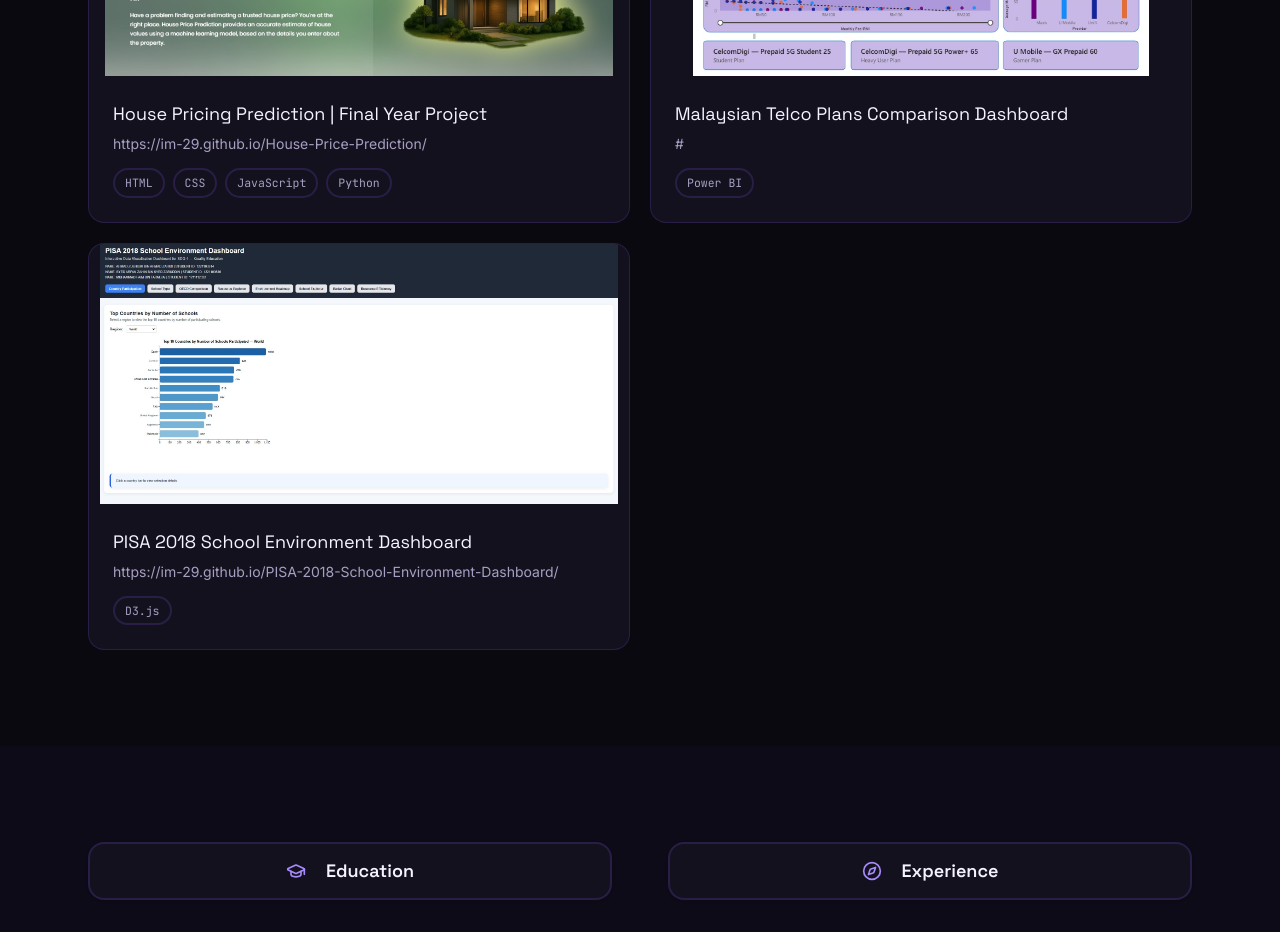
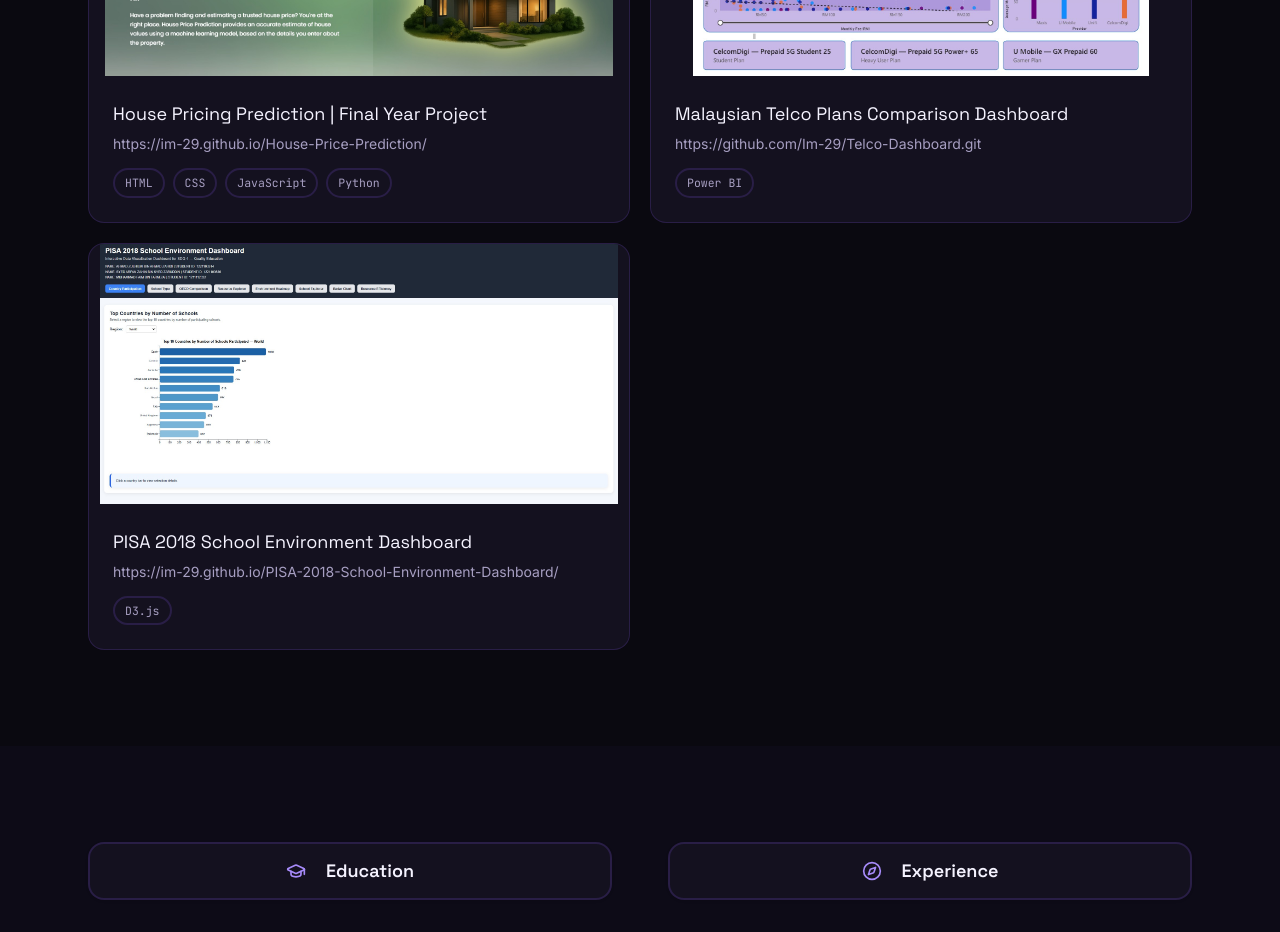
Before and after one commit to Im-29/portfolio-react, a React (Vite) app: page / in a window 1280 px wide. Shown: the part 1840-2772 px from the top of the page. Built offline with nearby package versions, Linux system fonts and the light colour scheme.

Commit message:
Update project link for Telco Dashboard

```diff
--- a/src/data.js
+++ b/src/data.js
@@ -21,7 +21,7 @@ export const services = [
 
 export const projects = [
   { name: "House Pricing Prediction | Final Year Project", desc: "https://im-29.github.io/House-Price-Prediction/", tags: ["HTML", "CSS", "JavaScript", "Python"], image: "/images/USER HOMEPAGE.jpg", from: "#2e1a52", to: "#1a0f2e" },
-  { name: "Malaysian Telco Plans Comparison Dashboard", desc: "#", tags: ["Power BI"], image: "/images/Telco Dashboard.jpg", from: "#3a1030", to: "#160a1c" },
+  { name: "Malaysian Telco Plans Comparison Dashboard", desc: "https://github.com/Im-29/Telco-Dashboard.git", tags: ["Power BI"], image: "/images/Telco Dashboard.jpg", from: "#3a1030", to: "#160a1c" },
   { name: "PISA 2018 School Environment Dashboard", desc: "https://im-29.github.io/PISA-2018-School-Environment-Dashboard/", tags: ["D3.js"], image: "/images/PISA.jpg", from: "#0f1e3a", to: "#160a1c" },
 ];
 
```
